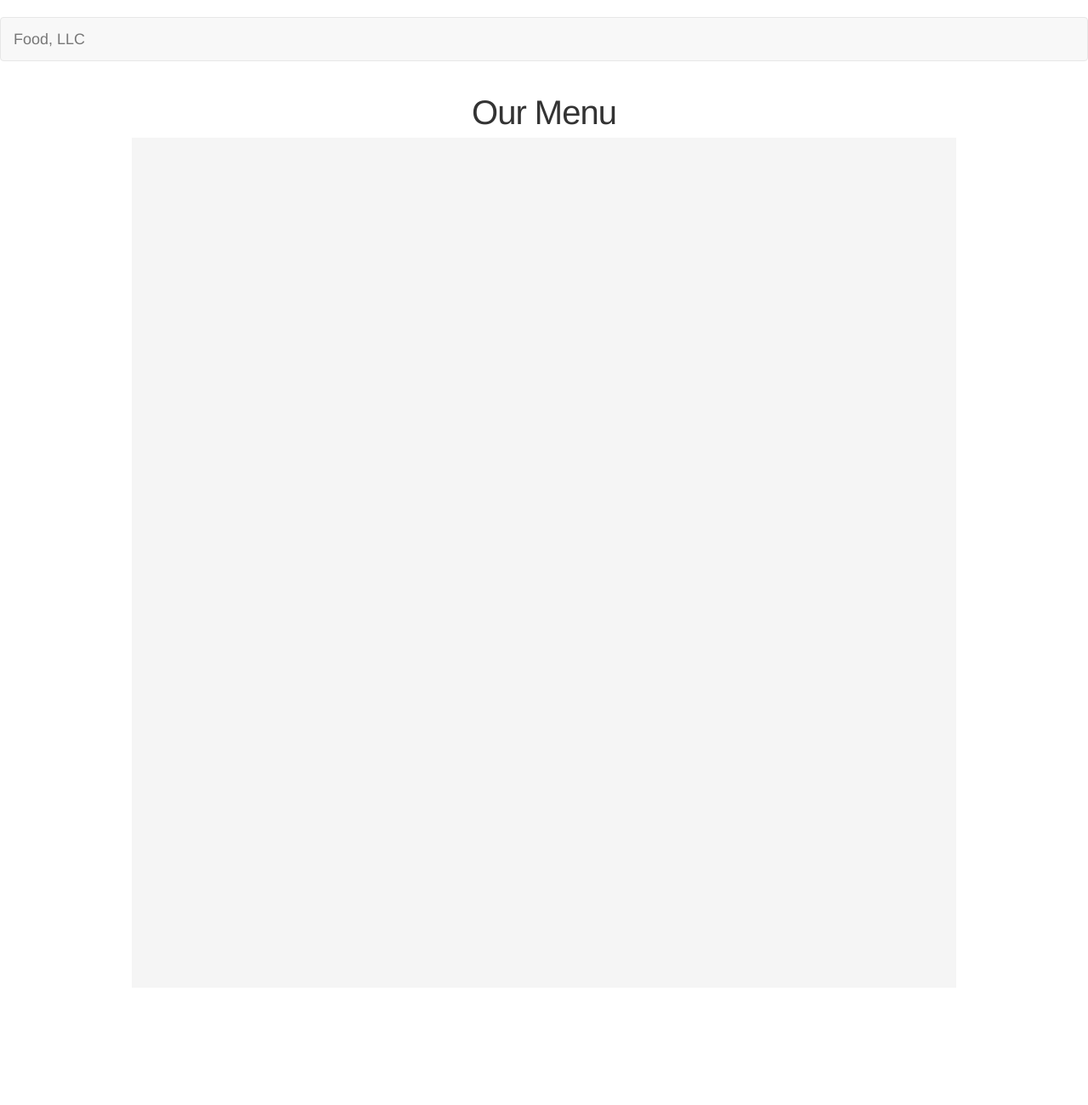
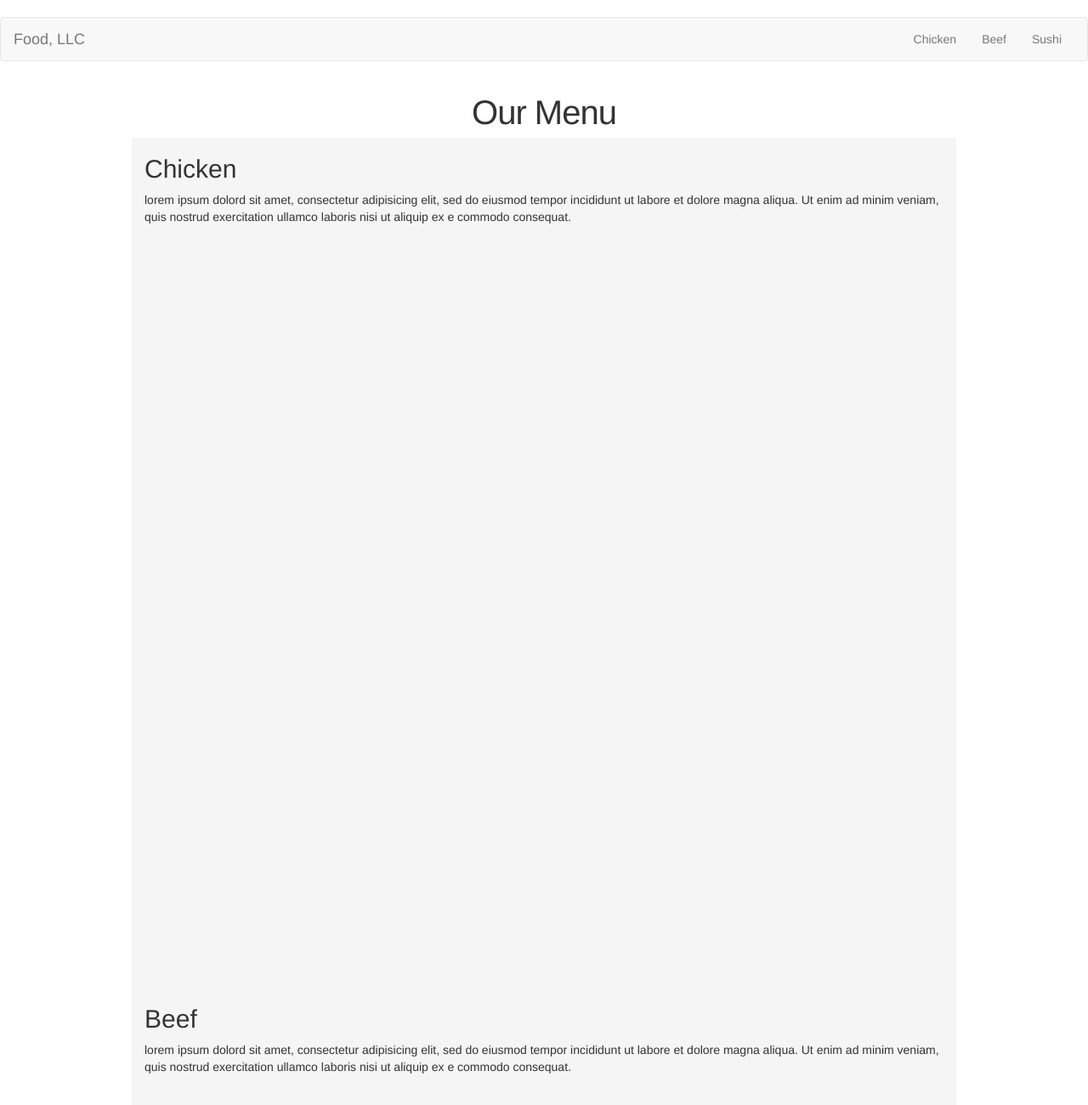
Before and after one commit to DiGiacomoDario/coursera-repo, a plain HTML site: page module3-solution/index.html in a window 1280 px wide. Shown: the top 1300 px of the page at 85% size. Before the commit the page ends 1202 px from the top, so only its background shows below. Drawn offline with nearby package versions, Linux system fonts and the light colour scheme.

Commit message:
Asignación finalizada

```diff
--- a/module3-solution/index.html
+++ b/module3-solution/index.html
@@ -21,10 +21,10 @@
             <a class="navbar-brand" href="#">Food, LLC</a>
         </div>
         <div class="collapse navbar-collapse" id="navbar-collapse">
-            <ul class="nav navbar-nav navbar-right visible-xs">
-                <li><a href="#">Chicken</a></li>
-                <li><a href="#">Beef</a></li>
-                <li><a href="#">Sushi</a></li>
+            <ul class="nav navbar-nav navbar-right">
+                <li><a href="#chicken">Chicken</a></li>
+                <li><a href="#beef">Beef</a></li>
+                <li><a href="#sushi">Sushi</a></li>
             </ul>
         </div>
     </div>
@@ -42,8 +42,29 @@
 <!-- Tall Section -->
 <div class="container">
     <div class="row">
-        <div class="col-xs-12 tall-section">
-            <!-- Content goes here -->
+        <div class="col-xs-12 tall-section" id="chicken">
+            <h2>Chicken</h2>
+            <p>lorem ipsum dolord sit amet, consectetur
+                adipisicing elit, sed do eiusmod tempor incididunt
+                ut labore et dolore magna aliqua. Ut enim ad
+                minim veniam, quis nostrud exercitation ullamco
+                laboris nisi ut aliquip ex e commodo consequat.</p>
+        </div>
+        <div class="col-xs-12 tall-section" id="beef">
+            <h2>Beef</h2>
+            <p>lorem ipsum dolord sit amet, consectetur
+                adipisicing elit, sed do eiusmod tempor incididunt
+                ut labore et dolore magna aliqua. Ut enim ad
+                minim veniam, quis nostrud exercitation ullamco
+                laboris nisi ut aliquip ex e commodo consequat.</p>
+        </div>
+        <div class="col-xs-12 tall-section" id="sushi">
+            <h2>Sushi</h2>
+            <p>lorem ipsum dolord sit amet, consectetur
+                adipisicing elit, sed do eiusmod tempor incididunt
+                ut labore et dolore magna aliqua. Ut enim ad
+                minim veniam, quis nostrud exercitation ullamco
+                laboris nisi ut aliquip ex e commodo consequat.</p>
         </div>
     </div>
 </div>
```
